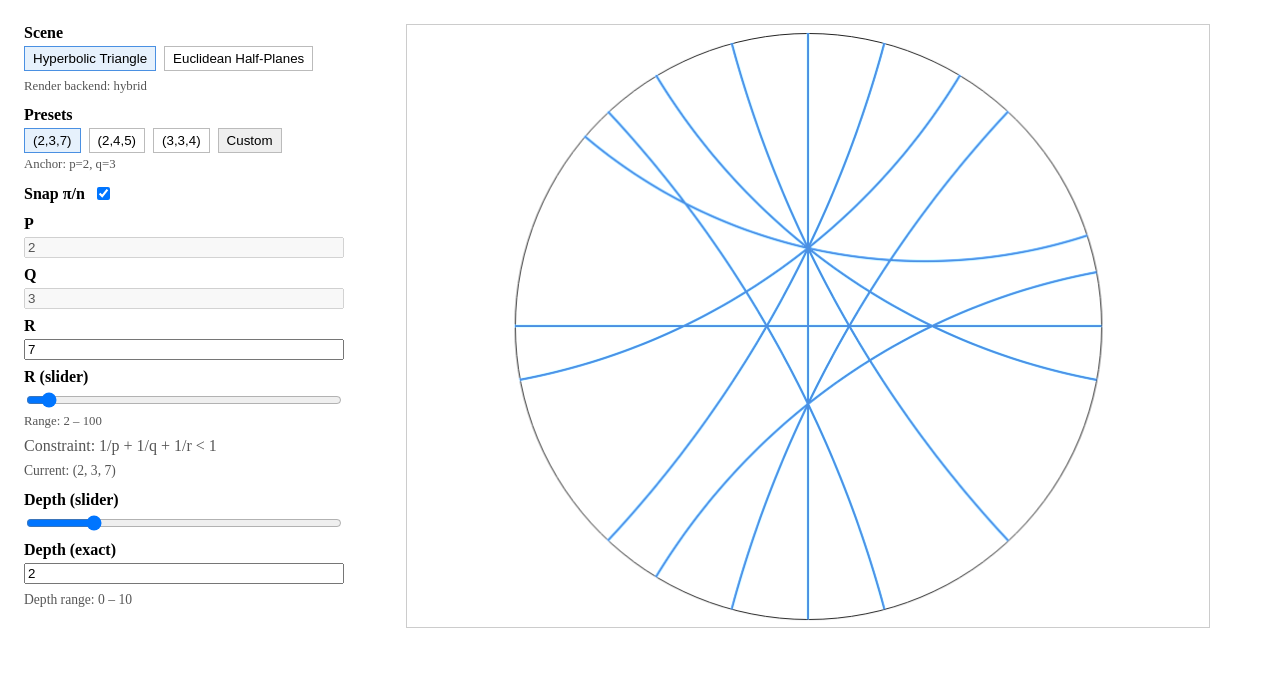
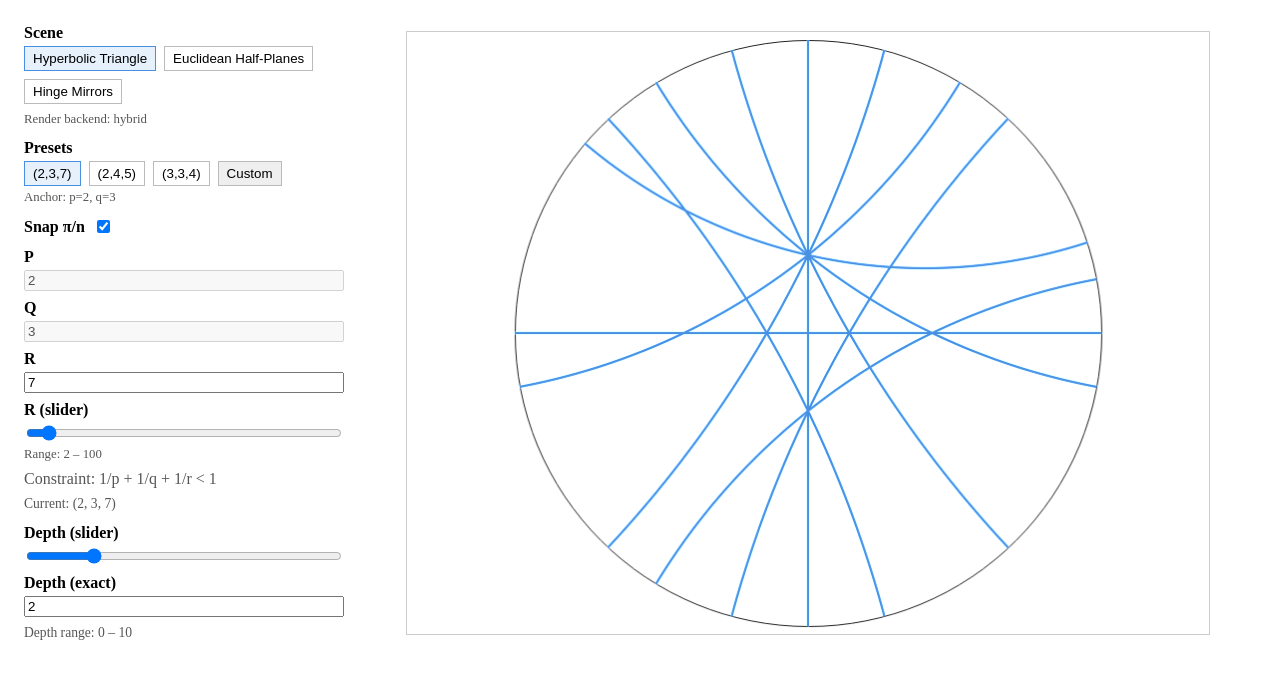
Before and after one commit to soma-arc/kaleido-workbook, a React (Vite) app: page / in a window 1280 px wide. Shown: the top 678 px of the page. Built offline with nearby package versions, Linux system fonts and the light colour scheme.

Commit message:
feat(ui): add hinge mirror scene (Refs #107)

```diff
--- a/src/render/canvasLayers.ts
+++ b/src/render/canvasLayers.ts
@@ -23,6 +23,9 @@ export type HalfPlaneHandleOverlay = {
     radius?: number;
     fillStyle?: string;
     strokeStyle?: string;
+    fixedFillStyle?: string;
+    fixedStrokeStyle?: string;
+    fixedSize?: number;
 };
 
 export type CanvasTileRenderOptions = CanvasTileStyle & {
@@ -104,21 +107,30 @@ function drawHalfPlaneHandles(
     const radius = overlay.radius ?? 6;
     const fillStyle = overlay.fillStyle ?? "rgba(255, 165, 0, 0.85)";
     const strokeStyle = overlay.strokeStyle ?? "#222";
+    const fixedFillStyle = overlay.fixedFillStyle ?? "#4caf50";
+    const fixedStrokeStyle = overlay.fixedStrokeStyle ?? "#1b5e20";
+    const fixedSize = overlay.fixedSize ?? radius * 2;
     const active = overlay.active;
     ctx.save();
     for (const handle of overlay.handles) {
         handle.points.forEach((point, pointIndex) => {
             const projected = worldToScreen(viewport, point);
+            const isActive =
+                Boolean(active) &&
+                active?.planeIndex === handle.planeIndex &&
+                active?.pointIndex === pointIndex;
+            if (point.fixed) {
+                const half = fixedSize / 2;
+                ctx.fillStyle = isActive ? "#ff5722" : fixedFillStyle;
+                ctx.fillRect(projected.x - half, projected.y - half, fixedSize, fixedSize);
+                ctx.lineWidth = 1;
+                ctx.strokeStyle = isActive ? "#ff5722" : fixedStrokeStyle;
+                ctx.strokeRect(projected.x - half, projected.y - half, fixedSize, fixedSize);
+                return;
+            }
             ctx.beginPath();
             ctx.arc(projected.x, projected.y, radius, 0, Math.PI * 2);
-            ctx.fillStyle = fillStyle;
-            if (
-                active &&
-                active.planeIndex === handle.planeIndex &&
-                active.pointIndex === pointIndex
-            ) {
-                ctx.fillStyle = "#ff5722";
-            }
+            ctx.fillStyle = isActive ? "#ff5722" : fillStyle;
             ctx.fill();
             ctx.lineWidth = 1;
             ctx.strokeStyle = strokeStyle;
--- a/src/ui/App.tsx
+++ b/src/ui/App.tsx
@@ -1,30 +1,13 @@
 import { useMemo, useState } from "react";
 import { detectRenderMode, type RenderMode } from "@/render/engine";
 import { useTriangleParams } from "./hooks/useTriangleParams";
-import {
-    DEFAULT_SCENE_ID,
-    getSceneDefinition,
-    listScenes,
-    type SceneDefinition,
-    type SceneId,
-} from "./scenes";
+import { DEFAULT_SCENE_ID, getSceneDefinition, type SceneId } from "./scenes";
 import { TriangleSceneHost } from "./scenes/TriangleSceneHost";
+import { useSceneRegistry } from "./scenes/useSceneRegistry";
 
 const TRIANGLE_N_MAX = 100;
 const INITIAL_PARAMS = { p: 2, q: 3, r: 7, depth: 2 } as const;
 const DEPTH_RANGE = { min: 0, max: 10 } as const;
-
-function useSceneRegistry(): {
-    scenes: SceneDefinition[];
-    triangleScenes: SceneDefinition[];
-} {
-    const scenes = useMemo(() => listScenes(), []);
-    const triangleScenes = useMemo(
-        () => scenes.filter((scene) => scene.category === "triangle"),
-        [scenes],
-    );
-    return { scenes, triangleScenes };
-}
 
 export function App(): JSX.Element {
     const [renderMode] = useState<RenderMode>(() => detectRenderMode());
--- a/src/ui/scenes/TriangleSceneHost.tsx
+++ b/src/ui/scenes/TriangleSceneHost.tsx
@@ -110,6 +110,18 @@ export function TriangleSceneHost({
         }
     }, [geometryMode, scene.geometry, setGeometryMode]);
 
+    useEffect(() => {
+        if (!scene.supportsHandles) {
+            setShowHandles(false);
+            return;
+        }
+        if (scene.controlAssignments?.some((assignment) => assignment.fixed)) {
+            setShowHandles(true);
+        }
+    }, [scene.supportsHandles, scene.controlAssignments]);
+
+    const controlAssignments = scene.controlAssignments;
+
     const presets = useMemo<readonly TrianglePreset[]>(
         () => getPresetsForGeometry(scene.geometry),
         [scene.geometry],
@@ -126,8 +138,17 @@ export function TriangleSceneHost({
         };
     }, [renderMode]);
 
-    const euclideanHalfPlanes = useMemo(() => {
-        if (scene.geometry !== GEOMETRY_KIND.euclidean || paramError) {
+    const baseHalfPlanes = useMemo(() => {
+        if (scene.geometry !== GEOMETRY_KIND.euclidean) {
+            return null;
+        }
+        if (scene.initialHalfPlanes) {
+            return scene.initialHalfPlanes.map((plane) => ({
+                normal: { ...plane.normal },
+                offset: plane.offset,
+            }));
+        }
+        if (paramError) {
             return null;
         }
         try {
@@ -136,16 +157,16 @@ export function TriangleSceneHost({
         } catch {
             return null;
         }
-    }, [scene.geometry, params, paramError]);
+    }, [scene.geometry, scene.initialHalfPlanes, params, paramError]);
 
     const normalizedHalfPlanes = useMemo(() => {
         if (scene.geometry !== GEOMETRY_KIND.euclidean) {
             return null;
         }
-        const base = editableHalfPlanes ?? euclideanHalfPlanes ?? DEFAULT_EUCLIDEAN_PLANES;
+        const base = editableHalfPlanes ?? baseHalfPlanes ?? DEFAULT_EUCLIDEAN_PLANES;
         if (!base) return null;
         return base.map((plane) => normalizeHalfPlane(plane));
-    }, [scene.geometry, editableHalfPlanes, euclideanHalfPlanes]);
+    }, [scene.geometry, editableHalfPlanes, baseHalfPlanes]);
 
     const editingKey = `${scene.id}:${params.p}:${params.q}:${params.r}`;
     useEffect(() => {
@@ -182,12 +203,22 @@ export function TriangleSceneHost({
             ) {
                 return {
                     spacing: handleSpacing,
-                    points: controlPointsFromHalfPlanes(normalizedHalfPlanes, handleSpacing),
+                    points: controlPointsFromHalfPlanes(
+                        normalizedHalfPlanes,
+                        handleSpacing,
+                        controlAssignments,
+                    ),
                 };
             }
             return prev;
         });
-    }, [scene.supportsHandles, showHandles, handleSpacing, normalizedHalfPlanes]);
+    }, [
+        scene.supportsHandles,
+        showHandles,
+        handleSpacing,
+        normalizedHalfPlanes,
+        controlAssignments,
+    ]);
 
     const getPointer = (e: React.PointerEvent<HTMLCanvasElement>) => {
         const rect = e.currentTarget.getBoundingClientRect();
@@ -198,6 +229,7 @@ export function TriangleSceneHost({
     };
 
     const currentControlPoints = handleControls?.points ?? null;
+    const allowPlaneDrag = scene.allowPlaneDrag !== false;
     const activeHandle =
         drag?.type === "handle"
             ? { planeIndex: drag.planeIndex, pointIndex: drag.pointIndex }
@@ -280,6 +312,10 @@ export function TriangleSceneHost({
             }
         }
 
+        if (!allowPlaneDrag) {
+            return;
+        }
+
         const idx = pickHalfPlaneIndex(normalizedHalfPlanes, viewport, screen, 8);
         if (idx < 0) return;
         const unit = normalizedHalfPlanes[idx];
@@ -299,7 +335,11 @@ export function TriangleSceneHost({
                 if (!prev || prev.points.length !== updatedPlanes.length) {
                     return {
                         spacing: handleSpacing,
-                        points: controlPointsFromHalfPlanes(updatedPlanes, handleSpacing),
+                        points: controlPointsFromHalfPlanes(
+                            updatedPlanes,
+                            handleSpacing,
+                            controlAssignments,
+                        ),
                     };
                 }
                 const nextPoints = prev.points.map((points, planeIndex) =>
@@ -351,7 +391,11 @@ export function TriangleSceneHost({
             if (scene.supportsHandles && showHandles) {
                 setHandleControls((prev) => {
                     if (!prev || prev.points.length !== resolvedPlanes.length) {
-                        const points = controlPointsFromHalfPlanes(resolvedPlanes, handleSpacing);
+                        const points = controlPointsFromHalfPlanes(
+                            resolvedPlanes,
+                            handleSpacing,
+                            controlAssignments,
+                        );
                         nextPointsForRender = points;
                         return { spacing: handleSpacing, points };
                     }
@@ -492,7 +536,12 @@ export function TriangleSceneHost({
                     onDepthChange={updateDepth}
                 />
             </div>
-            <div style={{ display: "grid", placeItems: "center" }}>
+            <div style={{ display: "grid", placeItems: "center", position: "relative" }}>
+                {handleControls && scene.supportsHandles ? (
+                    <span data-testid="handle-coordinates" style={{ display: "none" }}>
+                        {JSON.stringify(handleControls.points)}
+                    </span>
+                ) : null}
                 <StageCanvas
                     ref={canvasRef}
                     width={800}
--- a/src/ui/scenes/index.ts
+++ b/src/ui/scenes/index.ts
@@ -1,3 +1,4 @@
 export * from "./registry";
 export * from "./triangleScenes";
 export * from "./types";
+export * from "./useSceneRegistry";
--- a/src/ui/scenes/triangleScenes.ts
+++ b/src/ui/scenes/triangleScenes.ts
@@ -4,7 +4,13 @@ import type { SceneDefinition, SceneId } from "./types";
 export const TRIANGLE_SCENE_IDS = {
     hyperbolic: "triangle:hyperbolic" as const,
     euclidean: "triangle:euclidean" as const,
+    hinge: "triangle:hinge" as const,
 };
+
+const HINGE_HALF_PLANES = [
+    { normal: { x: 1, y: 0 }, offset: 0 },
+    { normal: { x: 0, y: 1 }, offset: 0 },
+] as const;
 
 export const TRIANGLE_SCENES: Record<SceneId, SceneDefinition> = {
     [TRIANGLE_SCENE_IDS.hyperbolic]: {
@@ -25,11 +31,30 @@ export const TRIANGLE_SCENES: Record<SceneId, SceneDefinition> = {
         supportsHandles: true,
         editable: true,
     },
+    [TRIANGLE_SCENE_IDS.hinge]: {
+        id: TRIANGLE_SCENE_IDS.hinge,
+        label: "Hinge Mirrors",
+        category: "triangle",
+        geometry: GEOMETRY_KIND.euclidean,
+        description: "Two mirrors share a fixed hinge; drag the free endpoints to rotate them.",
+        supportsHandles: true,
+        editable: true,
+        allowPlaneDrag: false,
+        initialHalfPlanes: HINGE_HALF_PLANES.map((plane) => ({
+            normal: { ...plane.normal },
+            offset: plane.offset,
+        })),
+        controlAssignments: [
+            { planeIndex: 0, pointIndex: 0, id: "hinge", fixed: true },
+            { planeIndex: 1, pointIndex: 0, id: "hinge", fixed: true },
+        ],
+    },
 };
 
 export const TRIANGLE_SCENE_ORDER: SceneId[] = [
     TRIANGLE_SCENE_IDS.hyperbolic,
     TRIANGLE_SCENE_IDS.euclidean,
+    TRIANGLE_SCENE_IDS.hinge,
 ];
 
 export const DEFAULT_TRIANGLE_SCENE_ID: SceneId = TRIANGLE_SCENE_IDS.hyperbolic;
--- /dev/null
+++ b/src/ui/scenes/useSceneRegistry.ts
@@ -0,0 +1,15 @@
+import { useMemo } from "react";
+import { listScenes } from "./registry";
+import type { SceneDefinition } from "./types";
+
+export function useSceneRegistry(): {
+    scenes: SceneDefinition[];
+    triangleScenes: SceneDefinition[];
+} {
+    const scenes = useMemo(() => listScenes(), []);
+    const triangleScenes = useMemo(
+        () => scenes.filter((scene) => scene.category === "triangle"),
+        [scenes],
+    );
+    return { scenes, triangleScenes };
+}
```
Also changed, not shown: src/ui/scenes/types.ts (+6 -1 lines), 1 other file (tests, documents, lock files or other folders).
